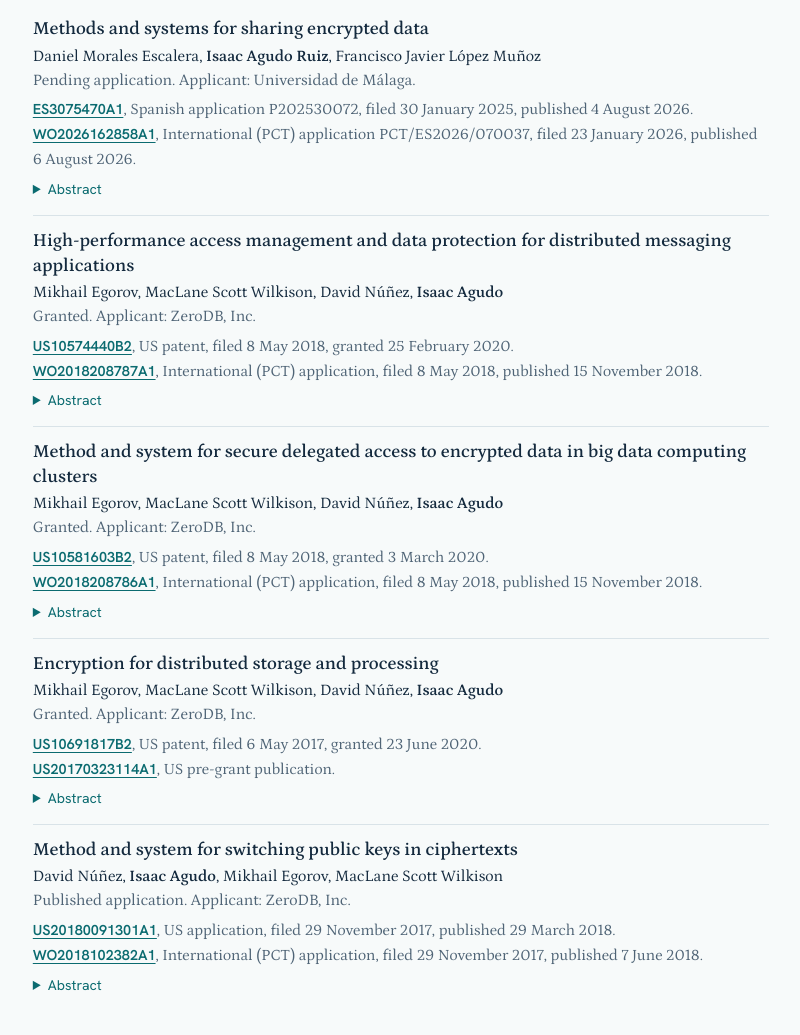
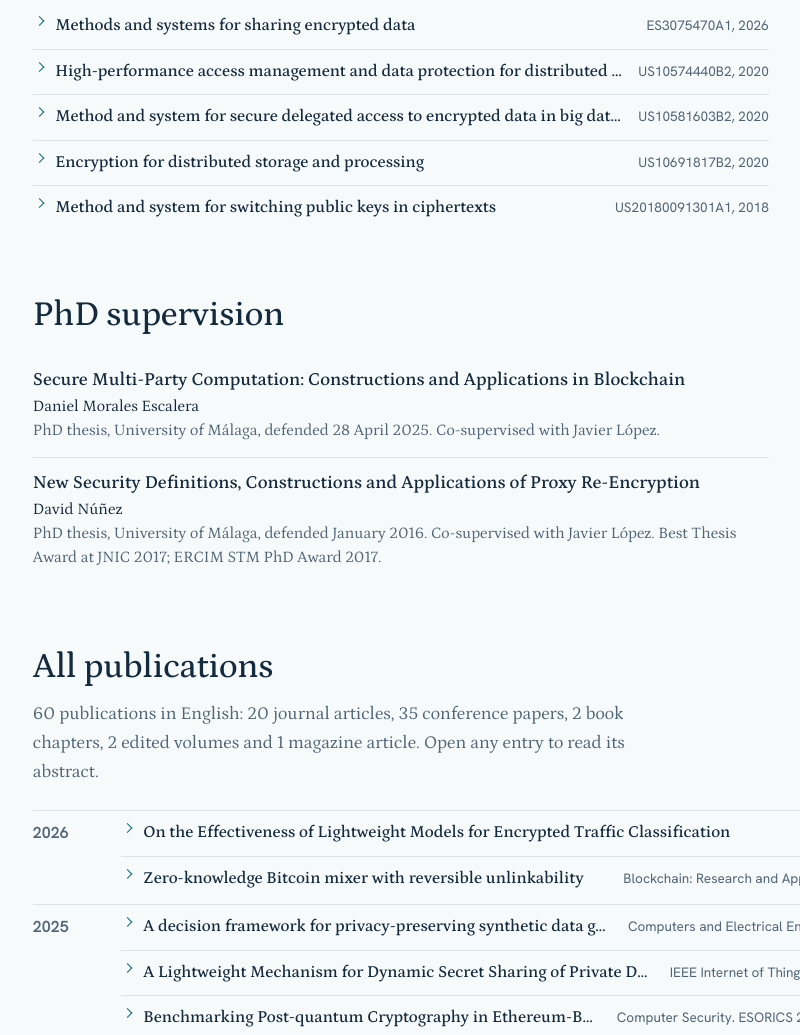
Before and after one commit to isaacagudo/isaacagudo.github.io, a plain HTML site: page index.html in a window 1280 px wide. Shown: the part 1799-2834 px from the top of the page, without its empty margins (44-844 px from the left). Drawn offline with Linux system fonts and the light colour scheme.

Commit message:
Show patents as one-line expandable rows, like publications
Co-Authored-By: Claude Opus 5.5 <noreply@anthropic.com>
Claude-Session: https://claude.ai/code/session_01R4bpH7u3hqPBX2qobbaB9v

```diff
--- a/index.html
+++ b/index.html
@@ -3197,41 +3197,61 @@
 
     <section class="block" id="patents" aria-labelledby="pat-h">
       <h2 id="pat-h">Patents</h2>
-      <ol class="works patents">
-        <li class="patent" id="morales2025sharing">
-          <h3 class="w-title">Methods and systems for sharing encrypted data</h3>
-          <span class="w-authors">Daniel Morales Escalera, <span class="me">Isaac Agudo Ruiz</span>, Francisco Javier López Muñoz</span>
-          <span class="w-venue">Pending application. Applicant: Universidad de Málaga.</span>
-          <ul class="family"><li><a href="https://patents.google.com/patent/ES3075470A1/en">ES3075470A1</a>, Spanish application P202530072, filed 30 January 2025, published 4 August 2026.</li><li><a href="https://patents.google.com/patent/WO2026162858A1/en">WO2026162858A1</a>, International (PCT) application PCT/ES2026/070037, filed 23 January 2026, published 6 August 2026.</li></ul>
-          <details><summary>Abstract</summary><p>The present invention relates to methods and systems for sharing encrypted data. The method comprises providing a distributed network comprising network owners (h) and resource-constrained devices (d) that generate private data (m); encrypting the private data (m) to generate encrypted data (c); and sending the encrypted data (c) to a proxy server where they are split into a set of pieces (ci). The method further comprises determining a subset of network owners (hj) to which the set of pieces (ci) is sent; generating, for each resource-constrained device (d) and network owner pair, a re-encryption key (rk) based on any combination of the public/private key pairs of the resource-constrained device (d) and the network owner, wherein the re-encryption keys (rk) can only be accessed by the proxy server; and re-encrypting each piece (ci) with the respective re-encryption key (rk).</p></details>
-        </li>
-        <li class="patent" id="egorov2020messaging">
-          <h3 class="w-title">High-performance access management and data protection for distributed messaging applications</h3>
-          <span class="w-authors">Mikhail Egorov, MacLane Scott Wilkison, David Núñez, <span class="me">Isaac Agudo</span></span>
-          <span class="w-venue">Granted. Applicant: ZeroDB, Inc.</span>
-          <ul class="family"><li><a href="https://patents.google.com/patent/US10574440B2/en">US10574440B2</a>, US patent, filed 8 May 2018, granted 25 February 2020.</li><li><a href="https://patents.google.com/patent/WO2018208787A1/en">WO2018208787A1</a>, International (PCT) application, filed 8 May 2018, published 15 November 2018.</li></ul>
-          <details><summary>Abstract</summary><p>Provided is a computer system and method that enables delegated access to encrypted information for distributed messaging and queuing frameworks, or in general, to publish/subscribe architectures. In said frameworks and architectures, data is published by data producers and organized in channels or queues, which consumer applications can subscribe to, and that are managed by one or multiple broker entities.</p></details>
-        </li>
-        <li class="patent" id="egorov2020bigdata">
-          <h3 class="w-title">Method and system for secure delegated access to encrypted data in big data computing clusters</h3>
-          <span class="w-authors">Mikhail Egorov, MacLane Scott Wilkison, David Núñez, <span class="me">Isaac Agudo</span></span>
-          <span class="w-venue">Granted. Applicant: ZeroDB, Inc.</span>
-          <ul class="family"><li><a href="https://patents.google.com/patent/US10581603B2/en">US10581603B2</a>, US patent, filed 8 May 2018, granted 3 March 2020.</li><li><a href="https://patents.google.com/patent/WO2018208786A1/en">WO2018208786A1</a>, International (PCT) application, filed 8 May 2018, published 15 November 2018.</li></ul>
-          <details><summary>Abstract</summary><p>Provided is a process including: encrypting each of a plurality of data encryption keys with a first public cryptographic key to form encrypted data encryption keys; obtaining a second public cryptographic key; generating a transformation key based on the first public-private cryptographic key pair and the second public cryptographic key; and transforming the encrypted data encryption keys with proxy re-encryption based on the transformation key; and obtaining the second private cryptographic key and the transformed encrypted data encryption keys.</p></details>
-        </li>
-        <li class="patent" id="egorov2020distributed">
-          <h3 class="w-title">Encryption for distributed storage and processing</h3>
-          <span class="w-authors">Mikhail Egorov, MacLane Scott Wilkison, David Núñez, <span class="me">Isaac Agudo</span></span>
-          <span class="w-venue">Granted. Applicant: ZeroDB, Inc.</span>
-          <ul class="family"><li><a href="https://patents.google.com/patent/US10691817B2/en">US10691817B2</a>, US patent, filed 6 May 2017, granted 23 June 2020.</li><li><a href="https://patents.google.com/patent/US20170323114A1/en">US20170323114A1</a>, US pre-grant publication.</li></ul>
-          <details><summary>Abstract</summary><p>Provided is a process of securing data in a distributed storage and processing application, the process including: obtaining a cluster of computing nodes, wherein: the cluster stores a plurality of ciphertexts; accessing a transformation key with a first computing node; transforming the ciphertext with the first computing node based on the transformation key into a transformed ciphertext configured to be decrypted with a temporary access key; decrypting the transformed ciphertext with the second computing node based on the temporary access key to obtain plaintext data.</p></details>
-        </li>
-        <li class="patent" id="nunez2018switching">
-          <h3 class="w-title">Method and system for switching public keys in ciphertexts</h3>
-          <span class="w-authors">David Núñez, <span class="me">Isaac Agudo</span>, Mikhail Egorov, MacLane Scott Wilkison</span>
-          <span class="w-venue">Published application. Applicant: ZeroDB, Inc.</span>
-          <ul class="family"><li><a href="https://patents.google.com/patent/US20180091301A1/en">US20180091301A1</a>, US application, filed 29 November 2017, published 29 March 2018.</li><li><a href="https://patents.google.com/patent/WO2018102382A1/en">WO2018102382A1</a>, International (PCT) application, filed 29 November 2017, published 7 June 2018.</li></ul>
-          <details><summary>Abstract</summary><p>Provided is a process, including: obtaining a first ciphertext; obtaining the field size with which the first ciphertext was encrypted; obtaining a first private encryption key of the first encryption key pair; receiving a request to delegate access to the first ciphertext to a second recipient; obtaining a second private encryption key; determining a key-switching key based on the field size, the first private encryption key, and the second private encryption key; in response to the request, delegating access by forming a second ciphertext from which the plaintext is accessible with the second private encryption key; and storing the second ciphertext in memory.</p></details>
+      <ol class="works">
+        <li class="work" id="morales2025sharing">
+          <details>
+            <summary><span class="w-title">Methods and systems for sharing encrypted data</span><span class="w-meta">ES3075470A1, 2026</span></summary>
+            <div class="w-body">
+              <p class="w-authors">Daniel Morales Escalera, <span class="me">Isaac Agudo Ruiz</span>, Francisco Javier López Muñoz</p>
+              <p class="w-venue">Pending application. Applicant: Universidad de Málaga.</p>
+              <ul class="family"><li><a href="https://patents.google.com/patent/ES3075470A1/en">ES3075470A1</a>, Spanish application P202530072, filed 30 January 2025, published 4 August 2026.</li><li><a href="https://patents.google.com/patent/WO2026162858A1/en">WO2026162858A1</a>, International (PCT) application PCT/ES2026/070037, filed 23 January 2026, published 6 August 2026.</li></ul>
+              <p class="w-abstract">The present invention relates to methods and systems for sharing encrypted data. The method comprises providing a distributed network comprising network owners (h) and resource-constrained devices (d) that generate private data (m); encrypting the private data (m) to generate encrypted data (c); and sending the encrypted data (c) to a proxy server where they are split into a set of pieces (ci). The method further comprises determining a subset of network owners (hj) to which the set of pieces (ci) is sent; generating, for each resource-constrained device (d) and network owner pair, a re-encryption key (rk) based on any combination of the public/private key pairs of the resource-constrained device (d) and the network owner, wherein the re-encryption keys (rk) can only be accessed by the proxy server; and re-encrypting each piece (ci) with the respective re-encryption key (rk).</p>
+            </div>
+          </details>
+        </li>
+        <li class="work" id="egorov2020messaging">
+          <details>
+            <summary><span class="w-title">High-performance access management and data protection for distributed messaging applications</span><span class="w-meta">US10574440B2, 2020</span></summary>
+            <div class="w-body">
+              <p class="w-authors">Mikhail Egorov, MacLane Scott Wilkison, David Núñez, <span class="me">Isaac Agudo</span></p>
+              <p class="w-venue">Granted. Applicant: ZeroDB, Inc.</p>
+              <ul class="family"><li><a href="https://patents.google.com/patent/US10574440B2/en">US10574440B2</a>, US patent, filed 8 May 2018, granted 25 February 2020.</li><li><a href="https://patents.google.com/patent/WO2018208787A1/en">WO2018208787A1</a>, International (PCT) application, filed 8 May 2018, published 15 November 2018.</li></ul>
+              <p class="w-abstract">Provided is a computer system and method that enables delegated access to encrypted information for distributed messaging and queuing frameworks, or in general, to publish/subscribe architectures. In said frameworks and architectures, data is published by data producers and organized in channels or queues, which consumer applications can subscribe to, and that are managed by one or multiple broker entities.</p>
+            </div>
+          </details>
+        </li>
+        <li class="work" id="egorov2020bigdata">
+          <details>
+            <summary><span class="w-title">Method and system for secure delegated access to encrypted data in big data computing clusters</span><span class="w-meta">US10581603B2, 2020</span></summary>
+            <div class="w-body">
+              <p class="w-authors">Mikhail Egorov, MacLane Scott Wilkison, David Núñez, <span class="me">Isaac Agudo</span></p>
+              <p class="w-venue">Granted. Applicant: ZeroDB, Inc.</p>
+              <ul class="family"><li><a href="https://patents.google.com/patent/US10581603B2/en">US10581603B2</a>, US patent, filed 8 May 2018, granted 3 March 2020.</li><li><a href="https://patents.google.com/patent/WO2018208786A1/en">WO2018208786A1</a>, International (PCT) application, filed 8 May 2018, published 15 November 2018.</li></ul>
+              <p class="w-abstract">Provided is a process including: encrypting each of a plurality of data encryption keys with a first public cryptographic key to form encrypted data encryption keys; obtaining a second public cryptographic key; generating a transformation key based on the first public-private cryptographic key pair and the second public cryptographic key; and transforming the encrypted data encryption keys with proxy re-encryption based on the transformation key; and obtaining the second private cryptographic key and the transformed encrypted data encryption keys.</p>
+            </div>
+          </details>
+        </li>
+        <li class="work" id="egorov2020distributed">
+          <details>
+            <summary><span class="w-title">Encryption for distributed storage and processing</span><span class="w-meta">US10691817B2, 2020</span></summary>
+            <div class="w-body">
+              <p class="w-authors">Mikhail Egorov, MacLane Scott Wilkison, David Núñez, <span class="me">Isaac Agudo</span></p>
+              <p class="w-venue">Granted. Applicant: ZeroDB, Inc.</p>
+              <ul class="family"><li><a href="https://patents.google.com/patent/US10691817B2/en">US10691817B2</a>, US patent, filed 6 May 2017, granted 23 June 2020.</li><li><a href="https://patents.google.com/patent/US20170323114A1/en">US20170323114A1</a>, US pre-grant publication.</li></ul>
+              <p class="w-abstract">Provided is a process of securing data in a distributed storage and processing application, the process including: obtaining a cluster of computing nodes, wherein: the cluster stores a plurality of ciphertexts; accessing a transformation key with a first computing node; transforming the ciphertext with the first computing node based on the transformation key into a transformed ciphertext configured to be decrypted with a temporary access key; decrypting the transformed ciphertext with the second computing node based on the temporary access key to obtain plaintext data.</p>
+            </div>
+          </details>
+        </li>
+        <li class="work" id="nunez2018switching">
+          <details>
+            <summary><span class="w-title">Method and system for switching public keys in ciphertexts</span><span class="w-meta">US20180091301A1, 2018</span></summary>
+            <div class="w-body">
+              <p class="w-authors">David Núñez, <span class="me">Isaac Agudo</span>, Mikhail Egorov, MacLane Scott Wilkison</p>
+              <p class="w-venue">Published application. Applicant: ZeroDB, Inc.</p>
+              <ul class="family"><li><a href="https://patents.google.com/patent/US20180091301A1/en">US20180091301A1</a>, US application, filed 29 November 2017, published 29 March 2018.</li><li><a href="https://patents.google.com/patent/WO2018102382A1/en">WO2018102382A1</a>, International (PCT) application, filed 29 November 2017, published 7 June 2018.</li></ul>
+              <p class="w-abstract">Provided is a process, including: obtaining a first ciphertext; obtaining the field size with which the first ciphertext was encrypted; obtaining a first private encryption key of the first encryption key pair; receiving a request to delegate access to the first ciphertext to a second recipient; obtaining a second private encryption key; determining a key-switching key based on the field size, the first private encryption key, and the second private encryption key; in response to the request, delegating access by forming a second ciphertext from which the plaintext is accessible with the second private encryption key; and storing the second ciphertext in memory.</p>
+            </div>
+          </details>
         </li>
       </ol>
     </section>
```
Also changed, not shown: 1 other file.
